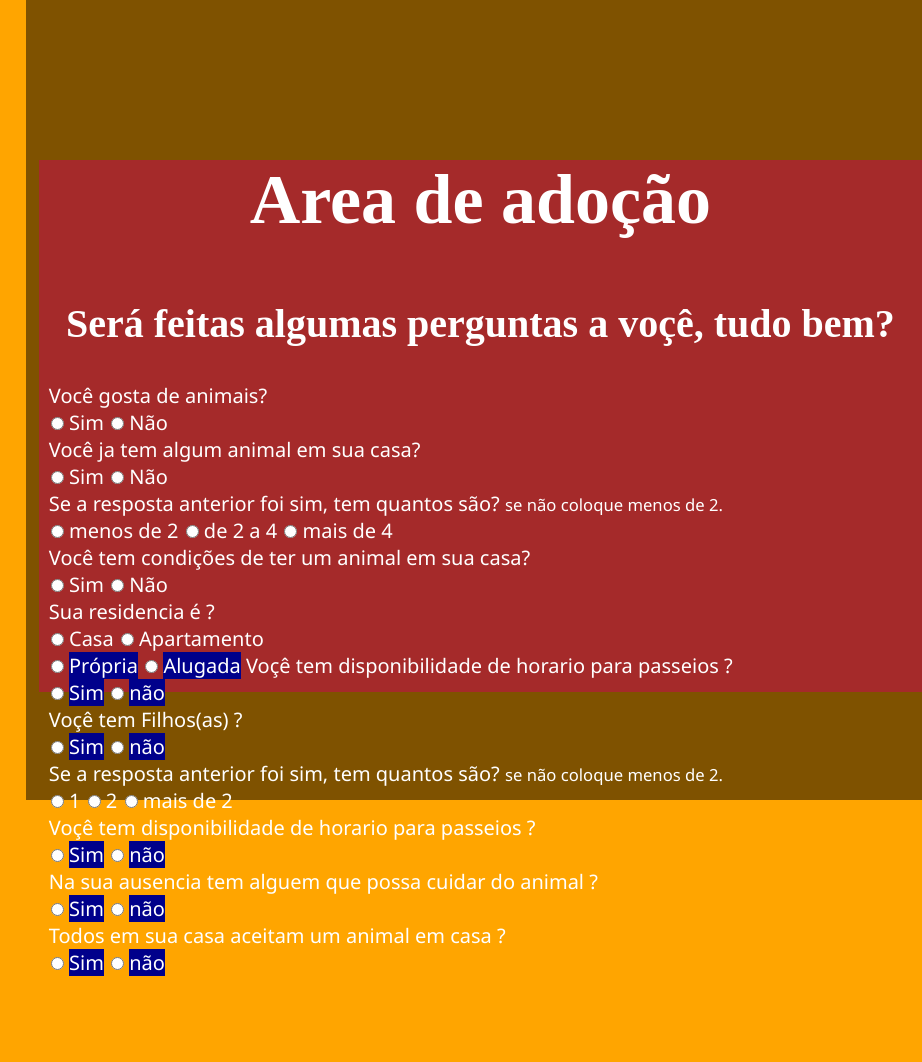
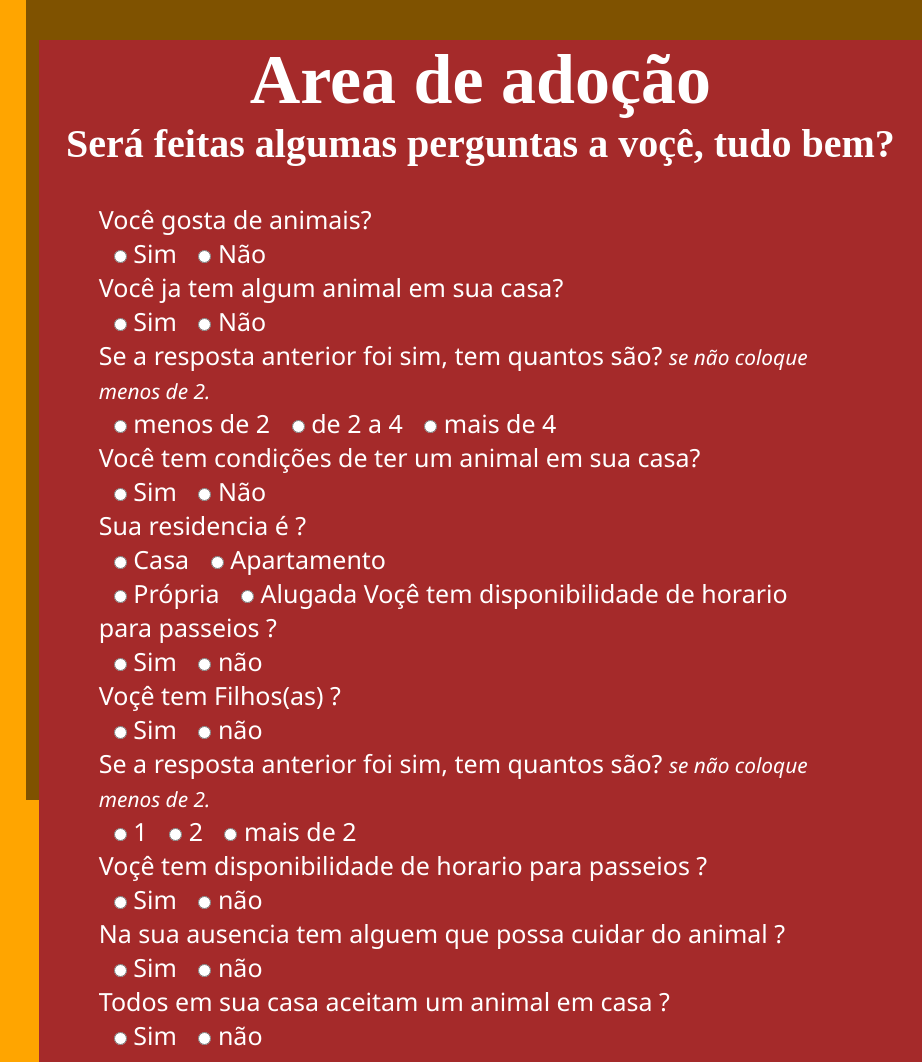
Before and after one commit to Sousa-Edson/PRIT_AdoteUmAmigo, a plain HTML site: page adocao.html in a window 1280 px wide. Shown: the full height of the page, 358-1280 px from the left. Before the commit the page ends 976 px from the top, so only its background shows below. Drawn offline with Linux system fonts and the light colour scheme.

Commit message:
alterado css da adoção

```diff
--- a/adocao.css
+++ b/adocao.css
@@ -4,7 +4,7 @@
 }
 
 body {
-    background-color: orange;
+  background-color: orange;
 }
 main {
   display: flex;
@@ -36,11 +36,11 @@ img {
   height: 100%;
   width: 100%;
 }
-.ladoA h2{
+.ladoA h2 {
   margin: 10px 0;
   color: blueviolet;
 }
-.ladoA ul{
+.ladoA ul {
   margin-left: 30px;
   /* background-color: brown; */
 }
@@ -56,7 +56,7 @@ img {
   display: inline;
   /* background-color: rgba(0, 0, 0, 0.8); */
   position: absolute;
-  top: 20%;
+  top: 5%;
   /* left: 70%; */
   /* transform: translate(-10%, -50%); */
   /* padding: 100px; */
@@ -64,10 +64,9 @@ img {
   width: 69%;
   margin-left: 1%;
   background-color: brown;
-  }
+}
 .conteiner h1 {
-
-  padding-bottom: 60px;
+  padding-bottom: 0px;
   text-align: center;
   font-size: 70px;
 }
@@ -76,27 +75,31 @@ img {
   font-size: 40px;
 }
 
-
 .input-campos {
   padding: 10px;
   width: 90%;
   height: 100%;
 }
 .input-campos ul {
-  font-family: 'Segoe UI', Tahoma, Geneva, Verdana, sans-serif;
-  font-size: 20px;
+  font-family: "Segoe UI", Tahoma, Geneva, Verdana, sans-serif;
+  font-size: 25px;
   margin-top: 25px;
+  margin-left: 50px;
   list-style: none;
-  height:300px;
+  height: 100%;
+}
+small {
+  font-style: italic;
+}
+.selecao {
+  margin-left: 15px;
+  background-color: black;
+}
 
-  }
-  .selecao{
-     margin-left: 2px;
+.selecao-label {
+  /* background-color: darkblue ;*/
+}
 
-   }
-
-   .selecao-label{
-     background-color: darkblue ;}
 .botao {
   /* background-color: dodgerblue;
   padding: 15px;
@@ -106,6 +109,6 @@ img {
   /* font-size: 26px; */
 }
 /* .botao:hover { */
-  /* cursor: pointer; */
-  background-color: rgb(24, 108, 192);
-}
+/* cursor: pointer; */
+/* background-color: rgb(24, 108, 192);
+} */
```
